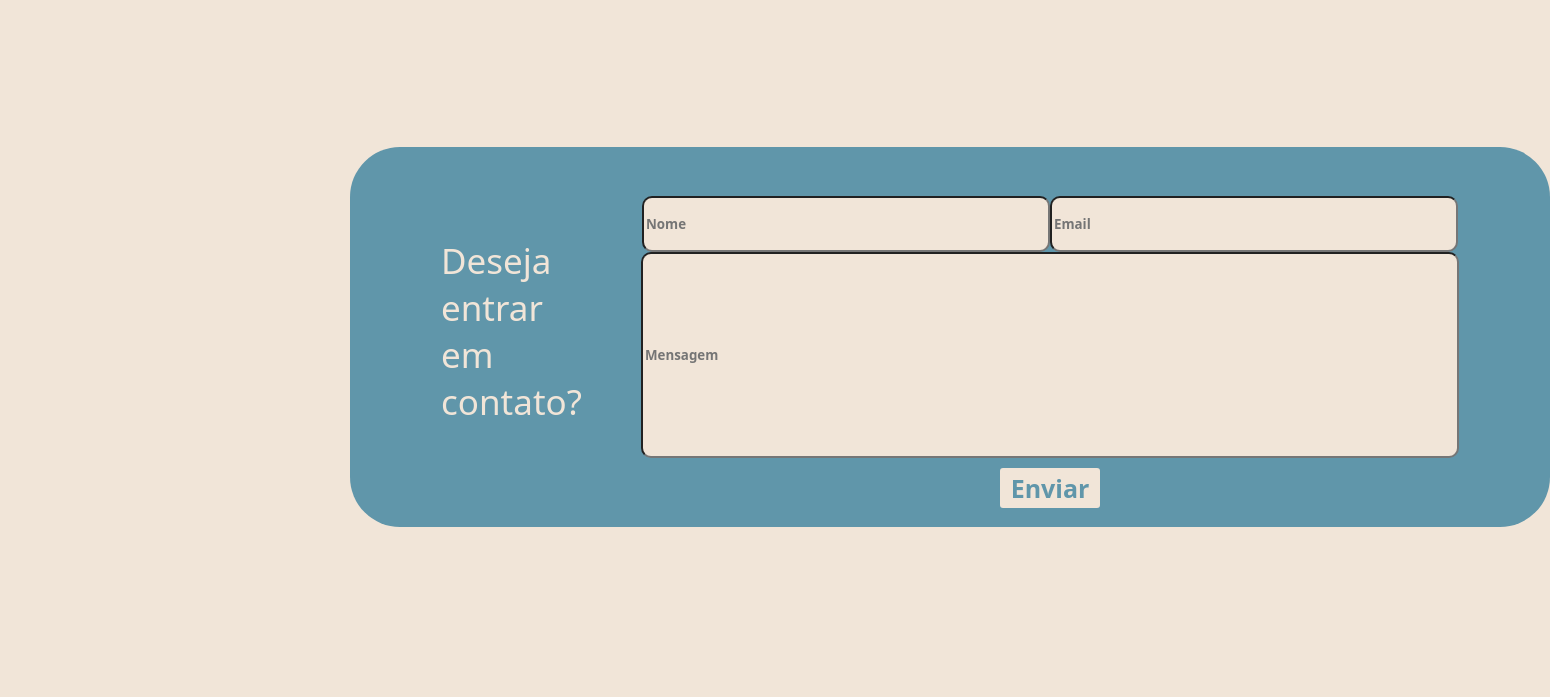
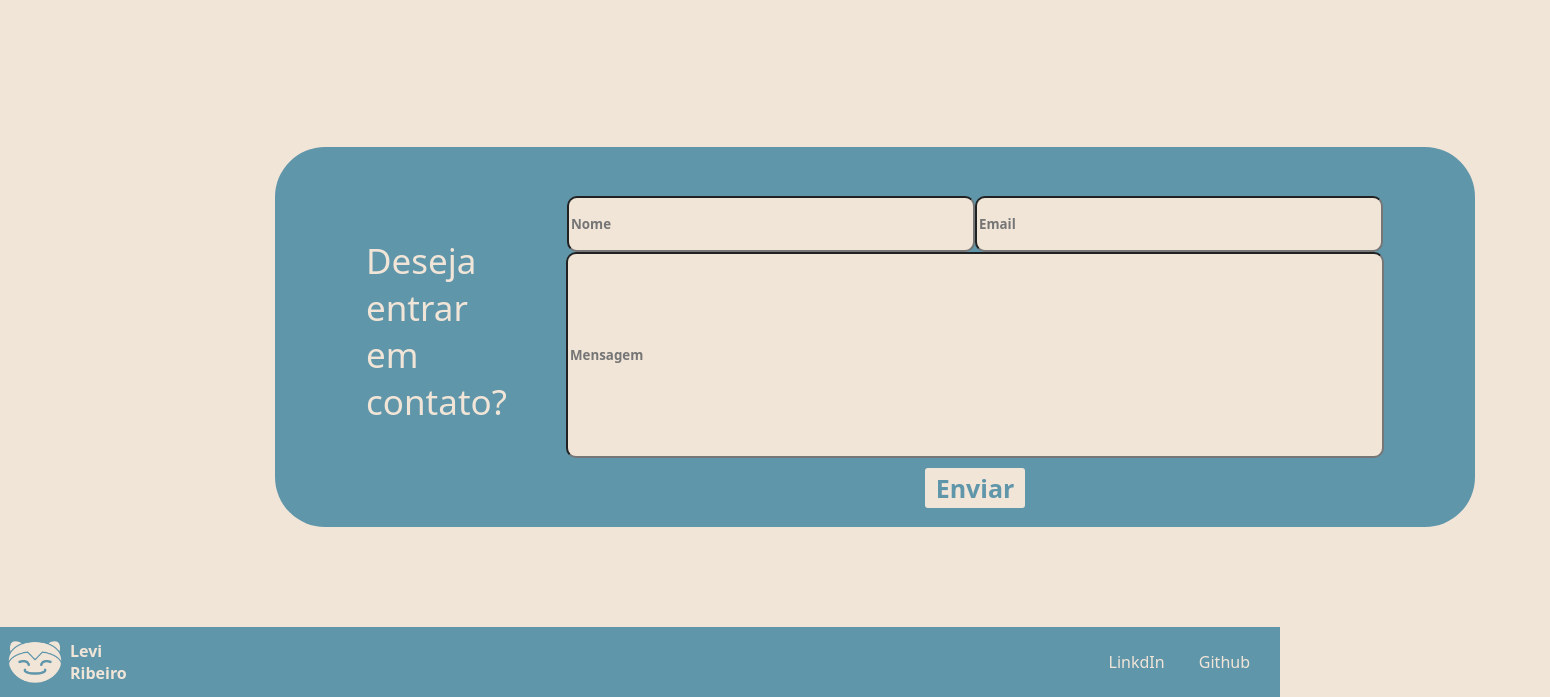
Before and after one commit to ribeiroLevi/Portfolio-Snorlax, a plain HTML site: page index.html in a window 1280 px wide. Shown: the part 1479-2176 px from the top of the page, 1550 px wide, since content can reach past the window. Before the commit the page ends 2106 px from the top, so only its background shows below. Drawn offline with Linux system fonts and the light colour scheme.

Commit message:
Add files via upload
Criei o footer e mudei algumas coisinhas de posição e semelhantes

```diff
--- a/index.html
+++ b/index.html
@@ -74,7 +74,14 @@
         </div>
     </div>
     <footer>
-
+        <div class="logo">
+            <img src="assets/snorlax_icon.png" alt="icon_snorlax">
+            <p>Levi Ribeiro</p>
+        </div>
+        <div>
+            <a href="https://br.linkedin.com/" target="_blank">LinkdIn</a>
+            <a href="https://github.com/ribeiroLevi" target="_blank">Github</a>
+        </div>
     </footer>
 </body>
 </html>
--- a/style.css
+++ b/style.css
@@ -141,7 +141,7 @@ body .container {
     margin-bottom: 100px;
     padding-top: 30px;
     border-radius: 50px;
-    margin-left: 350px;
+    margin-left: 275px;
 
 }
 body .container p {
@@ -197,6 +197,10 @@ body .container .bottom button {
     width: 100px;
     height: 40px;
     font-size: 25px;
+    transition: opacity 0.15s;
+}
+body .container .bottom button:active {
+    opacity: 0.8;
 }
 body .container .bottom input {
     width: 310px;
@@ -205,3 +209,25 @@ body .container .bottom input {
     height: 200px;
     border-radius: 10px;
 }
+body footer{
+    background-color: #6096AA;
+    display: flex;
+    flex-direction: row;
+    justify-content: space-between;
+    align-items: center;
+}
+body footer img{
+    height: 70px;
+
+}
+body footer p{
+    width: 50px;
+    font-weight: 700;
+    color: #F1E5D8;
+}
+
+body footer a {
+    margin-right: 30px;
+    text-decoration: none;
+    color: #F1E5D8;
+}
```
